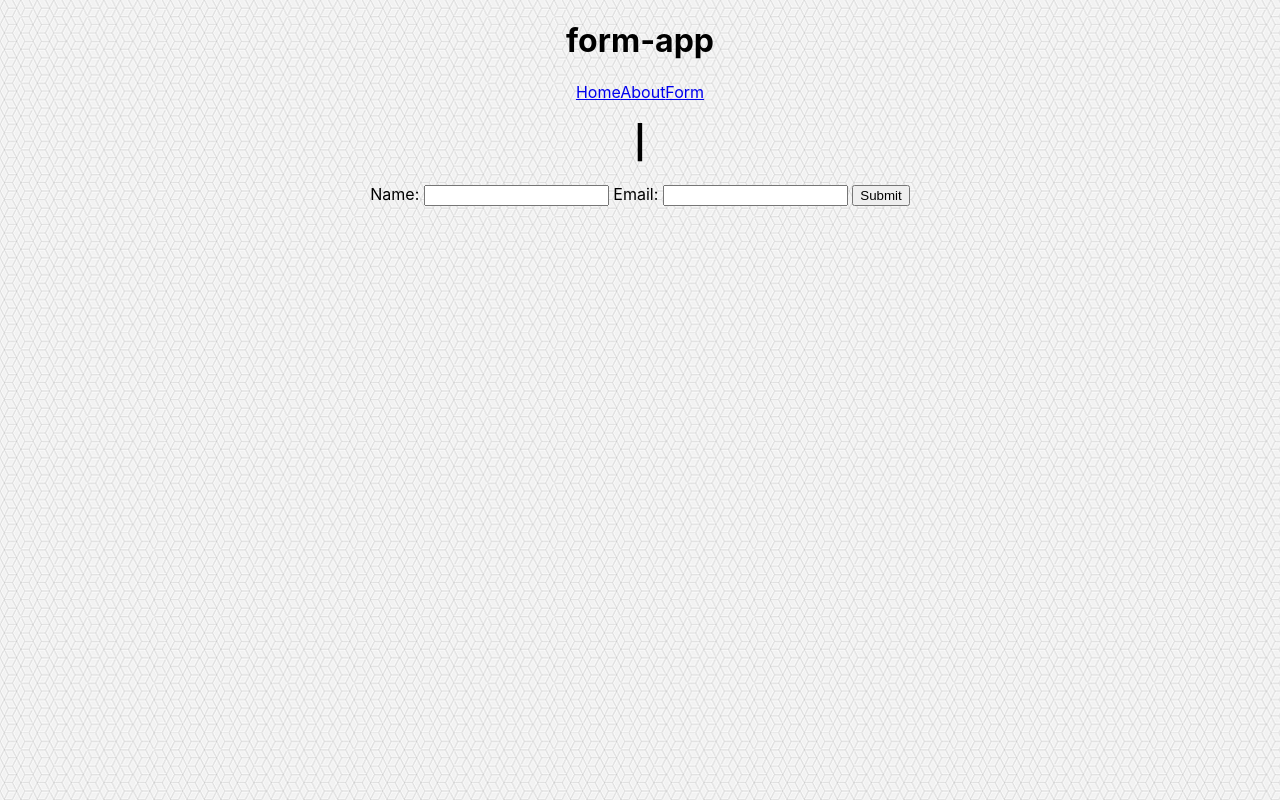
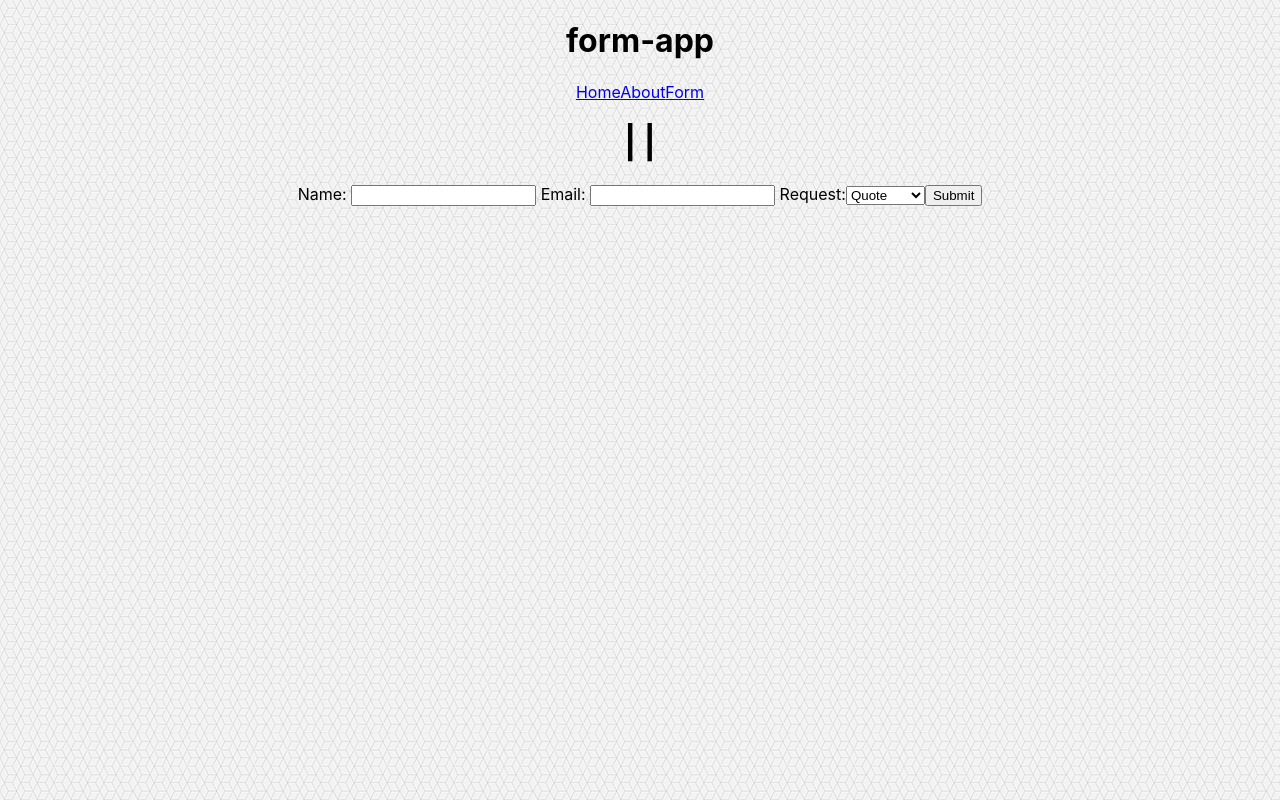
Before and after one commit to tsimnujhawj/form-app, a React (Create React App) app in the folder client/: page / in a window 1280 px wide. Built offline with nearby package versions, Linux system fonts and the light colour scheme.

Commit message:
added option

```diff
--- a/client/src/components/Forms/Form.js
+++ b/client/src/components/Forms/Form.js
@@ -6,10 +6,12 @@
         super()
         this.state = {
             name: "",
-            email: ""
+            email: "",
+            option: ""
         }
         this.nameInput = React.createRef();
         this.emailInput = React.createRef();
+        this.optionInput = React.createRef();
 
         this.handleSubmit = this.handleSubmit.bind(this);
     }
@@ -19,7 +21,15 @@
         event.preventDefault();
         this.setState({
             name: this.nameInput.current.value,
-            email: this.emailInput.current.value
+            email: this.emailInput.current.value,
+            option: this.optionInput.current.value
+        })
+    }
+
+    handleOptionChange()
+    {
+        this.setState({
+            option: this.optionInput.current.value
         })
     }
 
@@ -27,9 +37,17 @@
     {
     return (
         <form onSubmit={this.handleSubmit}>
-            <h1>{this.state.name} | {this.state.email}</h1>
+            <h1>{this.state.name} | {this.state.email} | {this.state.option}</h1>
             <label>Name: <input type="text" ref={this.nameInput} /></label>
             <label> Email: <input type="text" ref={this.emailInput} /> </label>
+                <label>
+                    Request:
+                        <select ref={this.optionInput}>
+                            <option value="quote">Quote</option>
+                            <option value="meeting">Meeting</option>
+                            <option value="purchase">Purchase</option>
+                        </select>
+                </label>
             <input type="submit" value="Submit" />
         </form>
     )
```
